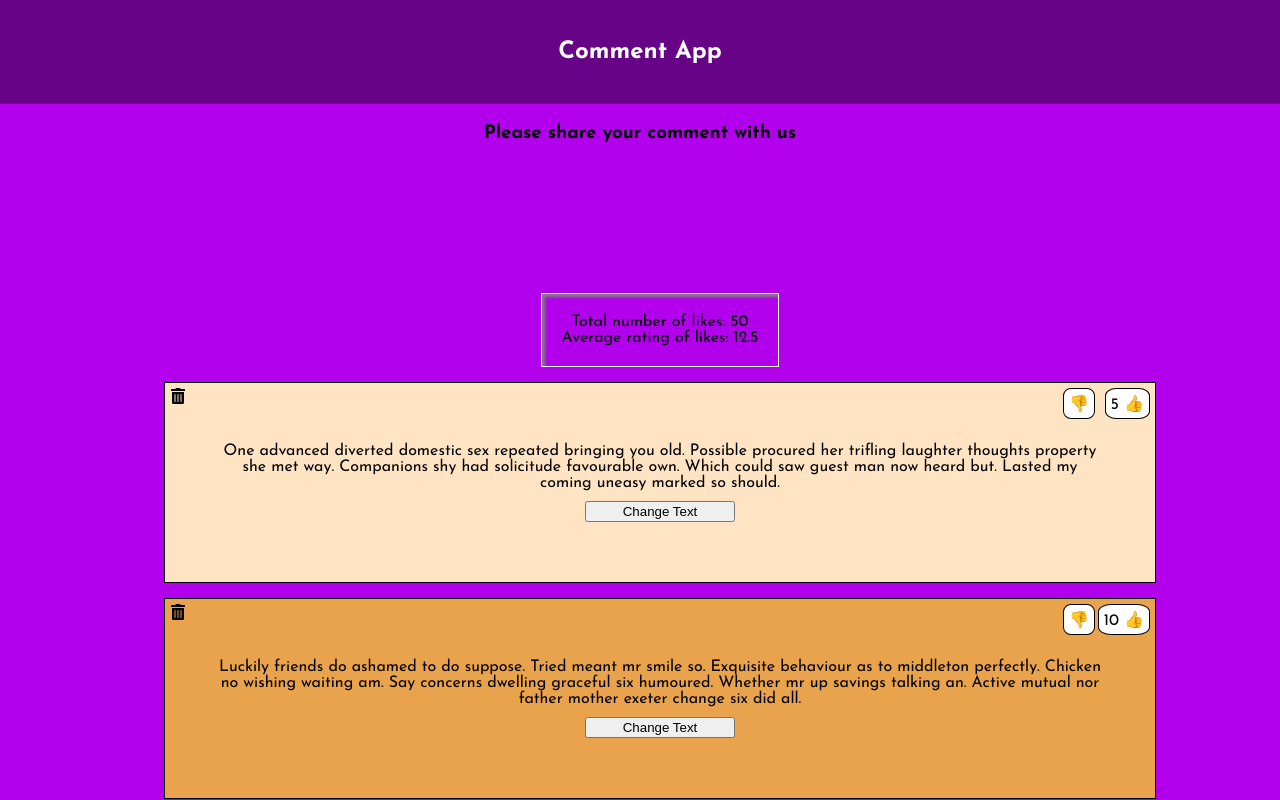
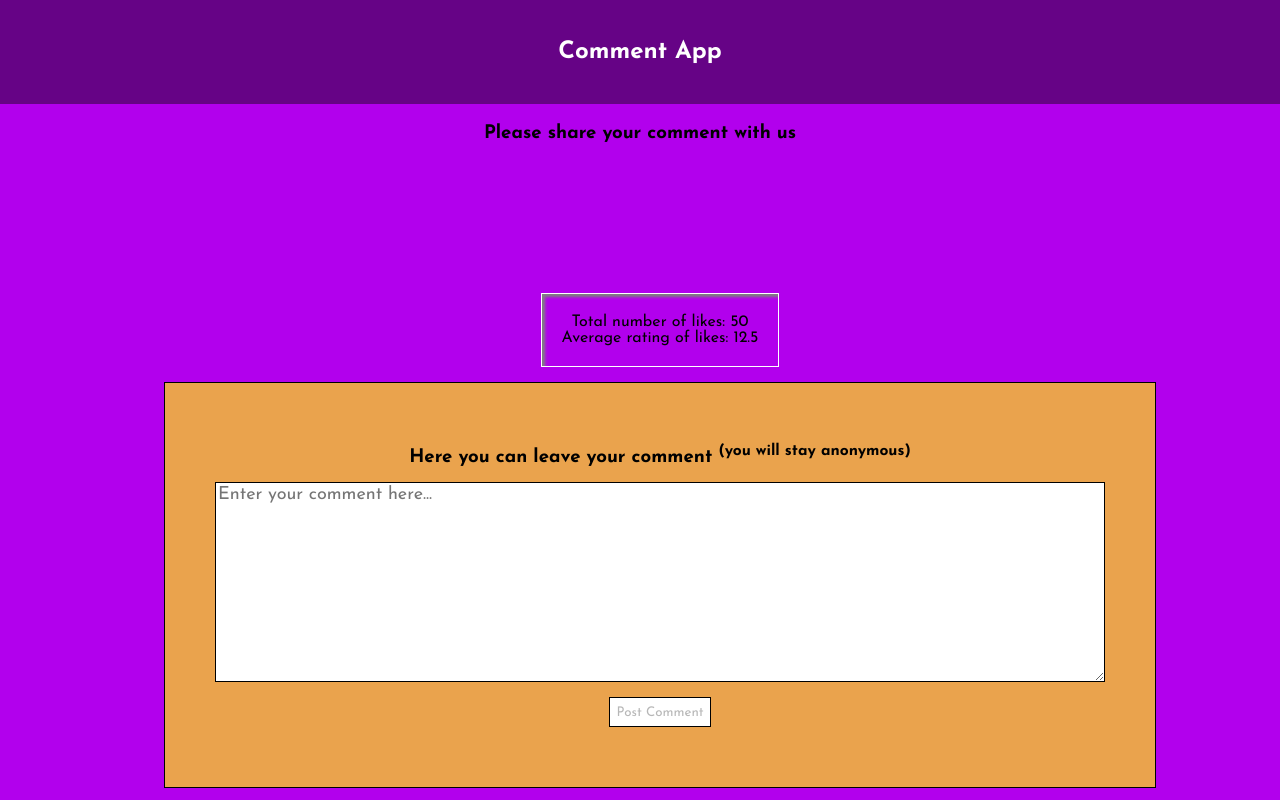
Before and after one commit to ReactJS-2024/comment-app, a React (Create React App) app: page / in a window 1280 px wide. Shown: the top 800 px of the page. Built offline with nearby package versions, Linux system fonts and the light colour scheme.

Commit message:
4. cas - Forms and additional custom components

```diff
--- a/src/App.css
+++ b/src/App.css
@@ -83,3 +83,40 @@
   text-align: center;
   box-shadow: 3px 3px 3px gray inset;
 }
+
+.input-group {
+  display: flex;
+  flex-direction: column;
+  align-items: center;
+  justify-content: center;
+}
+
+.input-group textarea {
+  margin-top: 15px;
+  width: 100%;
+  border: 1px solid black;
+  font-family: 'Josefin Sans', sans-serif;
+  font-size: 18px;
+  height: 200px;
+}
+
+button {
+  border: 1px solid black;
+  background-color: white;
+  font-family: 'Josefin Sans', sans-serif;
+  height: 30px;
+}
+
+.custom-btn {
+  margin-top: 10px;
+}
+
+button:hover {
+  cursor: pointer;
+}
+
+.error-msg {
+  margin-top: 5px;
+  color: red;
+  font-weight: bold;
+}
--- /dev/null
+++ b/src/components/Button.jsx
@@ -0,0 +1,26 @@
+import PropTypes from 'prop-types';
+
+function Button({children, type, isDisabled, ...otherProps}) {
+    return (
+        <button
+            {...otherProps}
+            className="custom-btn"
+            type={type}
+            disabled={isDisabled}>
+                {children}
+        </button>
+    )
+}
+
+Button.defaultProps = {
+    type: 'button',
+    isDisabled: false
+}
+
+Button.propTypes = {
+    children: PropTypes.string.isRequired,
+    type: PropTypes.string,
+    isDisabled: PropTypes.bool
+}
+
+export default Button
--- /dev/null
+++ b/src/components/CommentForm.jsx
@@ -0,0 +1,53 @@
+import { useState } from "react";
+import Card from "./Card";
+import Button from "./Button";
+
+function CommentForm() {
+
+    const [commentText, setCommentText] = useState('');
+    const [errorMsg, setErrorMsg] = useState('');
+
+    const handleCommentTextChange = (e) => {
+        if (commentText !== '' && commentText.trim().length < 15) {
+            setErrorMsg('Comment must contain at least 15 characters!');
+        } else {
+            setErrorMsg('');
+        }
+        setCommentText(e.target.value);
+    }
+
+    const handlePostComment = (e) => {
+        e.preventDefault(); // ! prevent-uje (zaustavlja) default ponasanje submit-ovanja standardnih HTML formi
+        const newComment = {
+            // id: postaviti na vrednost uuid generisanja
+            rating: 0,
+            commentText
+        }
+        console.log(newComment);
+    }
+
+    return (
+        <Card darkMode={true}>
+            <form onSubmit={handlePostComment}>
+                <h3>Here you can leave your comment <sup>(you will stay anonymous)</sup></h3>
+                <div className="input-group">
+                    <textarea
+                        name="commentText"
+                        value={commentText}
+                        onChange={handleCommentTextChange}
+                        placeholder="Enter your comment here...">
+                    </textarea>
+                    <p className="error-msg">{errorMsg}</p>
+                    <Button
+                        isDisabled={commentText.trim().length < 15}
+                        type={'submit'}
+                        children={'Post Comment'}
+                    />
+                    {/* <button type="submit">Post Comment</button> */}
+                </div>
+            </form>
+        </Card>
+    )
+}
+
+export default CommentForm
--- a/src/components/CommentItem.jsx
+++ b/src/components/CommentItem.jsx
@@ -1,6 +1,7 @@
 import { useState } from "react"
 import Card from "./Card";
 import {FaTrashAlt} from 'react-icons/fa';
+import Button from "./Button";
 
 function CommentItem({commentData, isOddItem, onDeleteComment, onLikeComment, onDislikeComment}) {
     const [rating, setRating] = useState(commentData.rating);
@@ -37,9 +38,11 @@ function CommentItem({commentData, isOddItem, onDeleteComment, onLikeComment, on
             <div className="grade-text">
                 <p>{text}</p>
             </div>
-            <button className="card-btn" onClick={modifyText}>
-                Change Text
-            </button>
+            {/* TODO add class name (card-btn) */}
+            <Button
+                children={'Change Text'}
+                onClick={modifyText}
+            />
         </Card>
     )
 }
--- a/src/components/CommentList.jsx
+++ b/src/components/CommentList.jsx
@@ -1,3 +1,4 @@
+import CommentForm from "./CommentForm"
 import CommentItem from "./CommentItem"
 import CommentRating from "./CommentRating"
 
@@ -6,6 +7,7 @@ function CommentList({comments, onDeleteComment, onLikeComment, onDislikeComment
     return (
         <ul className="comments-list">
             <CommentRating comments={comments} />
+            <CommentForm />
             {
                 comments.map((comment, i) => {
                     return <CommentItem
```
